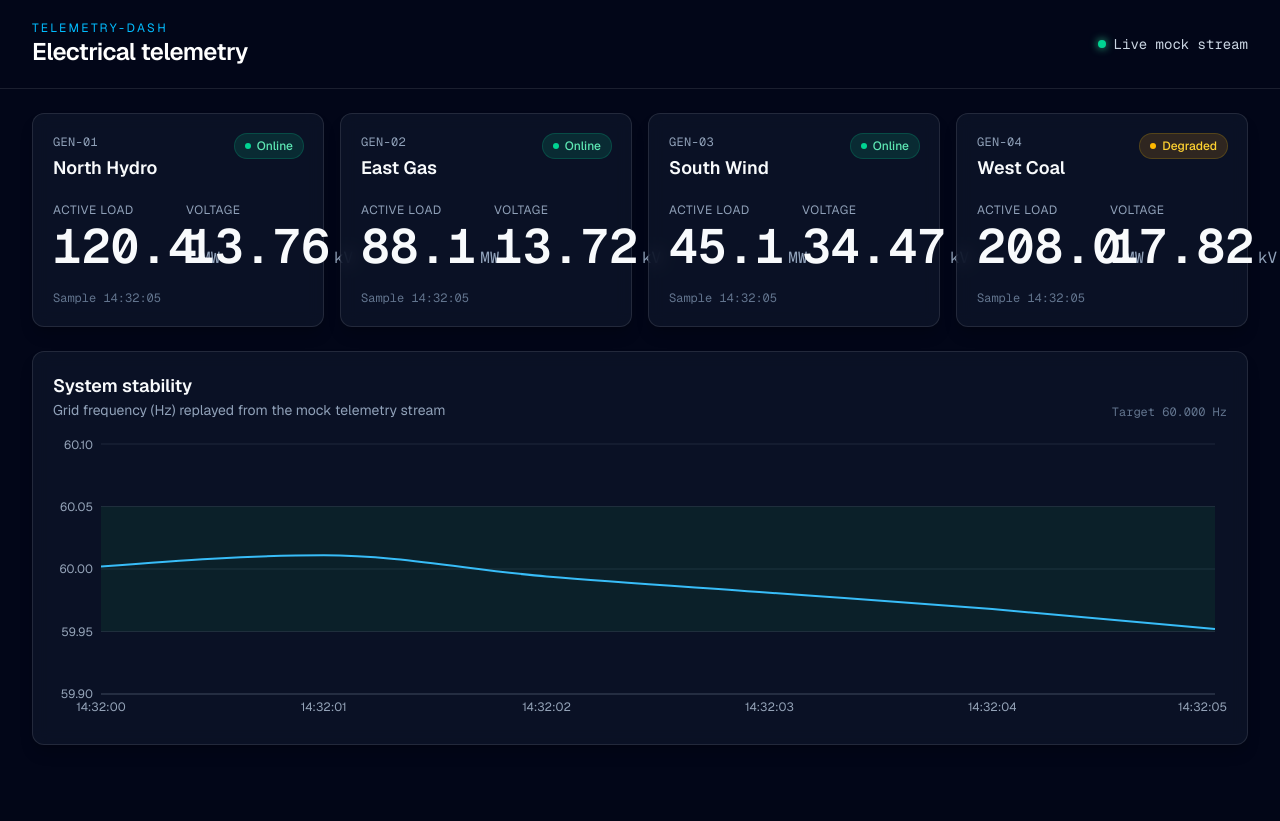
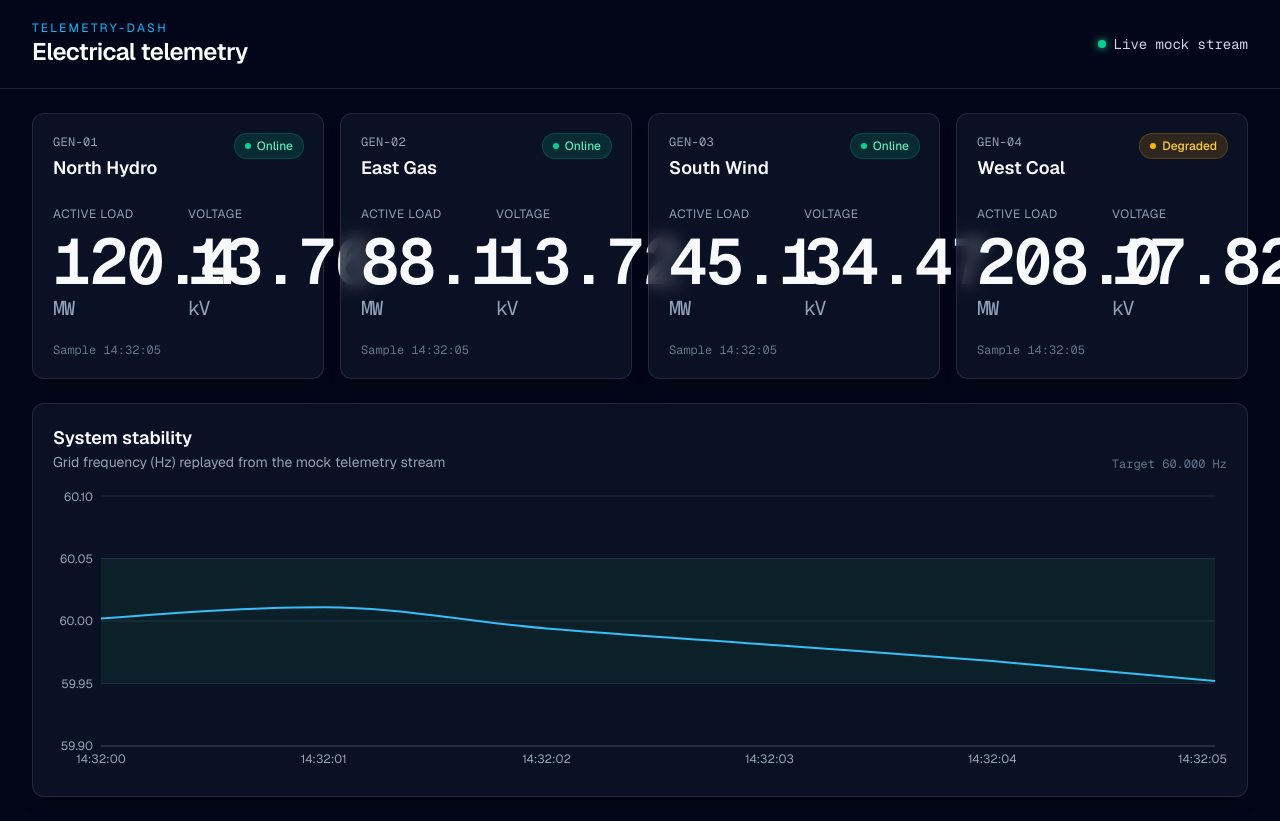
Before and after one commit to Imtiaz1234/cat_images, a Next.js app: page / in a window 1280 px wide. Before the commit the page ends 800 px from the top, so only its background shows below. Built offline with nearby package versions, Linux system fonts and the light colour scheme.

Commit message:
Enlarge load and voltage figures on telemetry cards
Scale the metric numbers up with a fluid clamp so GEN cards read
clearly at desktop and still fit on smaller widths.

Co-authored-by: Mahinoor <mahin00r@users.noreply.github.com>

```diff
--- a/components/TelemetryCard.tsx
+++ b/components/TelemetryCard.tsx
@@ -60,7 +60,7 @@ export function TelemetryCard({ generator }: { generator: GeneratorSnapshot }) {
         </span>
       </div>
 
-      <dl className="mt-5 grid grid-cols-2 gap-4">
+      <dl className="mt-6 grid grid-cols-2 gap-5">
         <div>
           <dt
             className={`text-xs uppercase tracking-wider ${
@@ -70,13 +70,13 @@ export function TelemetryCard({ generator }: { generator: GeneratorSnapshot }) {
             Active load
           </dt>
           <dd
-            className={`mt-1 font-mono text-4xl font-semibold leading-none tabular-nums sm:text-5xl ${
+            className={`mt-2 flex flex-wrap items-baseline gap-x-2 font-mono text-[clamp(2.75rem,5vw,4.5rem)] font-semibold leading-none tracking-tight tabular-nums ${
               isCritical ? "text-white" : "text-slate-50"
             }`}
           >
             {formatNumber(generator.loadMw, 1)}
             <span
-              className={`ml-1 text-base font-normal ${
+              className={`text-xl font-normal ${
                 isCritical ? "text-red-100/80" : "text-slate-400"
               }`}
             >
@@ -93,13 +93,13 @@ export function TelemetryCard({ generator }: { generator: GeneratorSnapshot }) {
             Voltage
           </dt>
           <dd
-            className={`mt-1 font-mono text-4xl font-semibold leading-none tabular-nums sm:text-5xl ${
+            className={`mt-2 flex flex-wrap items-baseline gap-x-2 font-mono text-[clamp(2.75rem,5vw,4.5rem)] font-semibold leading-none tracking-tight tabular-nums ${
               isCritical ? "text-white" : "text-slate-50"
             }`}
           >
             {formatNumber(generator.voltageKv, 2)}
             <span
-              className={`ml-1 text-base font-normal ${
+              className={`text-xl font-normal ${
                 isCritical ? "text-red-100/80" : "text-slate-400"
               }`}
             >
```
